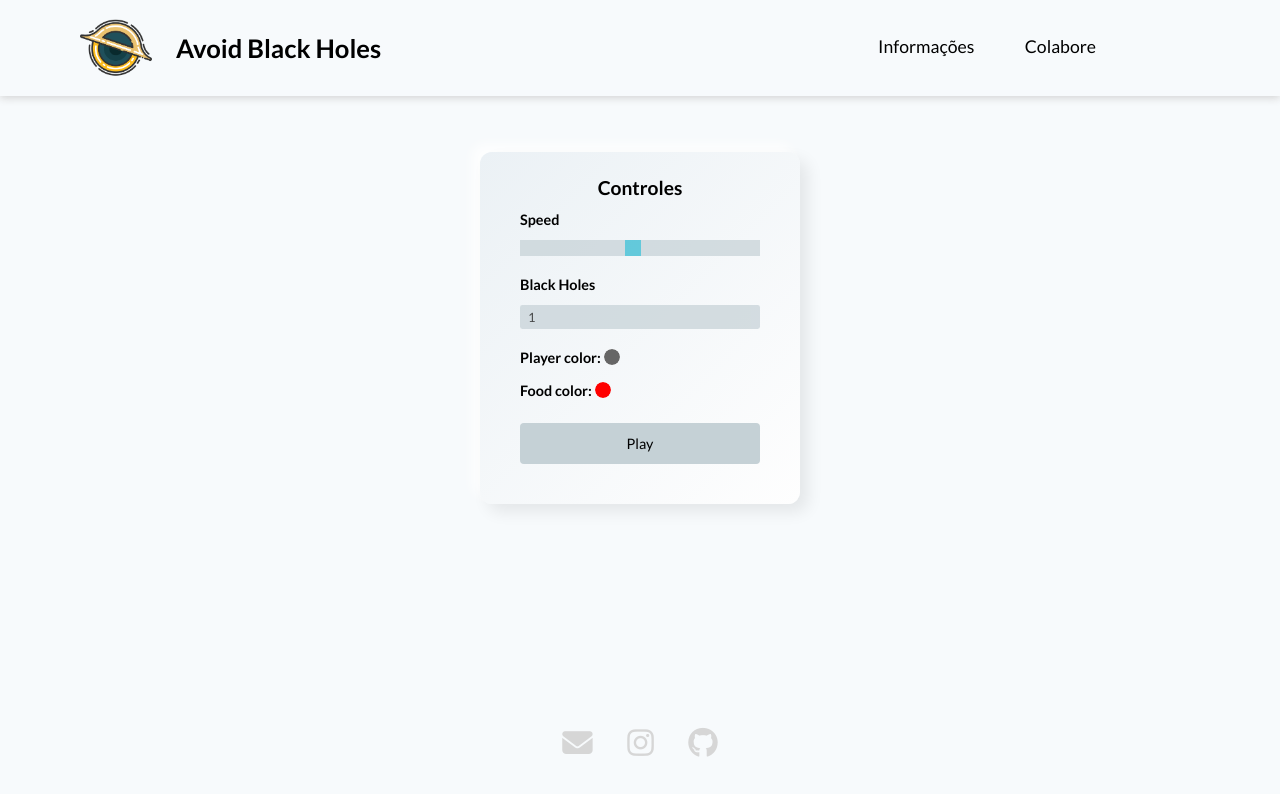
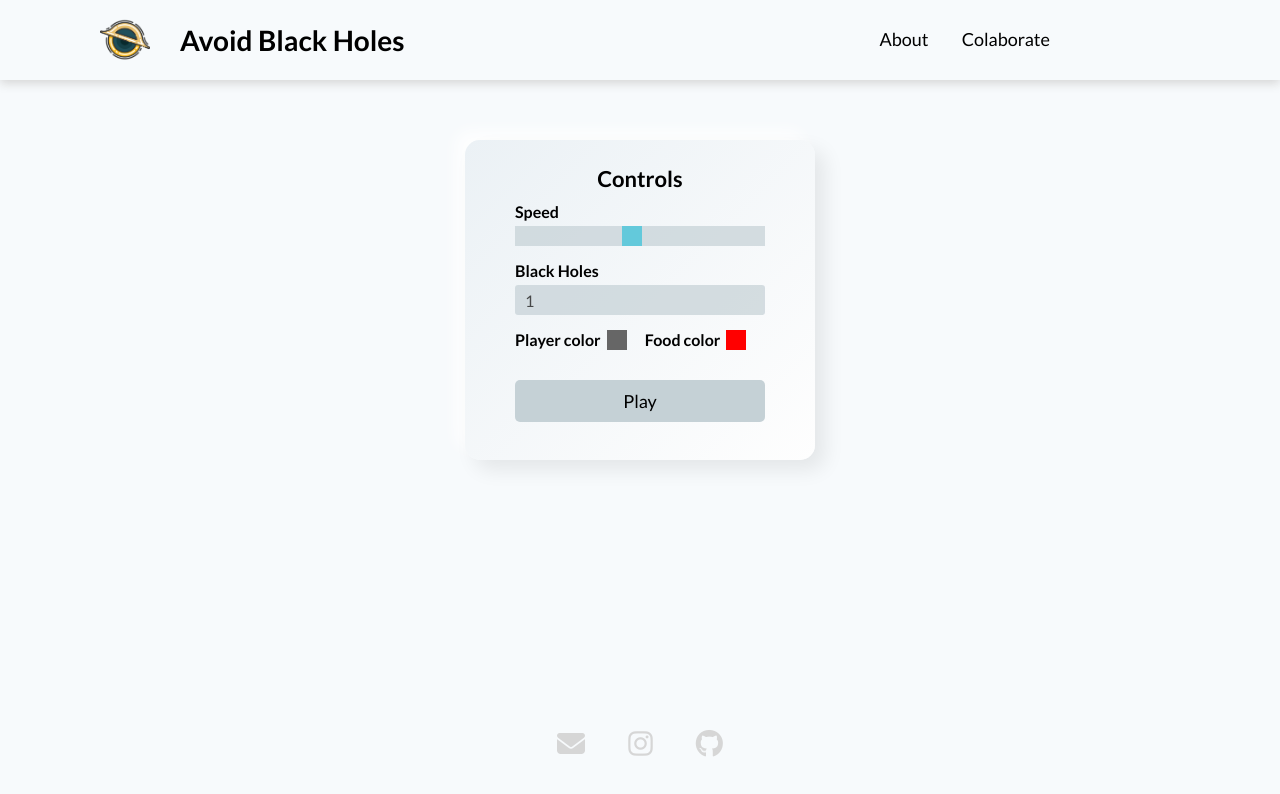
Before and after one commit to Palhanor/Avoid-Black-Holes, a plain HTML site: page index.html in a window 1280 px wide. Drawn offline with Linux system fonts and the light colour scheme.

Commit message:
Adjusted styles and the HTML semantics

```diff
--- a/CSS/style.css
+++ b/CSS/style.css
@@ -8,6 +8,7 @@
 }
 body {
     background-color: #F7FAFC;
+    overflow: hidden;
 }
 header {
     box-shadow: 0 3px 10px lightgray;
@@ -17,14 +18,18 @@ header {
     width: 100%;
     padding: 15px 80px 15px 100px;
     margin-bottom: 30px;
-    height: 120px;
+    height: 80px;
 }
 header img, header h1, header ul, header li {
     display: inline-block;
     cursor: pointer;
 }
+/*header #imagemPrincipal {
+    width: 40px;
+    height: 40px;
+}*/
 header h1 {
-    font-size: 32px;
+    font-size: 28px;
     margin: 0px 30px;
     position: absolute;
     top: 50%;
@@ -32,10 +37,10 @@ header h1 {
 }
 header ul {
     float: right;
-    margin: 30px 150px;
+    margin: 13px 150px;
 }
 header li a {
-    font-size: 22px;
+    font-size: 18px;
     color: black;
     text-decoration: none;
 }
@@ -43,35 +48,29 @@ header li a:hover {
     color: #fdbd1d;
 }
 header li {
-    margin: 0px 0px 0px 60px;
+    margin: 0px 0px 0px 30px;
 }
-/*
-header .fab, header .fas {
-    font-size: 20px;
-    color: gray;
-}
-*/
 #box {
-    width: 420px;
-    height: 100px;
-    border-radius: 15px;
-    margin: 30px auto;
+    width: 320px;
+    height: 80px;
+    border-radius: 12px;
+    margin: 15px auto 25px;
     background: linear-gradient(135deg, #ebf1f5, #FEFEFE);
     box-shadow: 10px 10px 20px rgba(0, 0, 0, 0.08), -10px -10px 15px rgba(255, 255, 255, 0.8);
-    padding: 15px 50px;
+    padding: 15px 40px;
     position: relative;
     cursor: pointer;
     transition: 0.3s;
     line-height: 1.8;
 }
 #box img {
-    width: 70px;
-    height: 70px;
+    width: 50px;
+    height: 50px;
 }
 #box h1 {
     display: inline-block;
-    margin-left: 20px;
-    font-size: 28px;
+    margin-left: 15px;
+    font-size: 22px;
     position: absolute;
     top: 50%;
     transform: translateY(-50%);
@@ -82,8 +81,8 @@ header .fab, header .fas {
     border: 2px solid #BBB;
     background-color: #efefef;
 }
-#modalControles {
-    display: block;
+#modalGame {
+    display: none;
     position: fixed;
     top: 0;
     left: 0;
@@ -93,27 +92,28 @@ header .fab, header .fas {
     padding: 10px 0px;
 }
 #blocoControles {
-    width: 400px;
-    height: 440px;
+    width: 350px;
+    height: 320px;
     border-radius: 15px;
-    margin: 180px auto;
+    margin: 140px auto;
     background: linear-gradient(135deg, #ebf1f5, #FEFEFE);
     box-shadow: 10px 10px 20px rgba(0, 0, 0, 0.08), -10px -10px 15px rgba(255, 255, 255, 0.8);
     padding: 15px 50px;
     position: relative;
 }
 #blocoControles h2 {
-    font-size: 24px;
+    font-size: 22px;
     font-weight: 600;
     text-align: center;
-    margin: 15px;
+    margin: 10px 0px;
 }
 #blocoControles label {
-    font-size: 18px;
+    font-size: 16px;
     font-weight: 600;
+    margin-right: 3px;
 }
 #nivelVelocidade {
-    margin: 15px 0 25px;
+    margin: 5px 0 15px;
     appearance: none;
     width: 100%;
     height: 20px;
@@ -133,14 +133,17 @@ header .fab, header .fas {
     cursor: pointer;
 }
 #nivelVelocidade::-moz-range-thumb {
+    appearance: none;
     width: 20px;
     height: 20px;
     background: #27b6cf;
+    border: none;
+    border-radius: 0px;
     cursor: pointer;
 }
 #numObstaculos {
     appearance: none;
-    margin: 15px 0 25px;
+    margin: 5px 0 15px;
     width: 100%;
     height: 30px;
     background: #c5d1d6;
@@ -158,22 +161,27 @@ header .fab, header .fas {
     width: 20px;
     height: 20px;
     border: none;
-    border-radius: 50%;
     vertical-align: top;
     cursor: pointer;
+    margin-right: 15px;
 }
 #corPersonagem::-webkit-color-swatch-wrapper, #corComida::-webkit-color-swatch-wrapper {
     padding: 0;
 }
+#corPersonagem::-moz-color-swatch-wrapper, #corComida::-moz-color-swatch-wrapper {
+    padding: 0;
+}
 #corPersonagem::-webkit-color-swatch, #corComida::-webkit-color-swatch {
     border: none;
-    border-radius: 50%;
+}
+#corPersonagem::-moz-color-swatch, #corComida::-moz-color-swatch {
+    border: none;
 }
 #iniciarJogo {
     display: block;
     margin: 30px auto 0px;
     cursor: pointer;
-    padding: 15px;
+    padding: 10px;
     width: 100%;
     border: none;
     border-radius: 5px;
@@ -188,20 +196,20 @@ footer {
     display: block;
     position: absolute;
     bottom: 0;
-    height: 120px;
+    height: 80px;
     width: 100%;
     text-align: center;
 }
 footer ul {
     display: block;
-    margin: 30px 0px;
+    margin: 10px 0px;
 }
 footer li {
     display: inline-block;
     margin: 0px 20px;
 }
 footer .fab, footer .fas {
-    font-size: 38px;
+    font-size: 28px;
     color: rgb(214, 214, 214);
     transition: 0.3s;
 }
--- a/JS/game.js
+++ b/JS/game.js
@@ -38,8 +38,8 @@ OUTROS
     var foodColorInput = document.querySelector("#corComida");
 
     // Generate Player position
-    var posicaoPlayerX = generateRandom(50);
-    var posicaoPlayerY = generateRandom(25);
+    var posicaoPlayerX = generateRandom(40);
+    var posicaoPlayerY = generateRandom(20);
 
     // Set Food variable positions
     var posicaoComidinhaX;
@@ -55,7 +55,15 @@ OUTROS
     var contadorPontos = 0;
     var jogando = false;
     var playerColor = "#666666";
-    var foodColor = "#FF0000"
+    var foodColor = "#FF0000";
+
+    var playerSize = 20;
+    /*
+    var screenWidth = 800;
+    var screenHeight = 400;
+    var numBlocksX = 40;
+    var numBlocksY = 20;
+    */
 
     // Movement controls
     var andaBaixo;
@@ -73,7 +81,8 @@ OUTROS
     function iniciaJogo() {
         if (jogando == false) {
             jogando = true;
-            document.querySelector("#modalControles").style.display = "none";
+            document.querySelector("#modalGame").style.display = "block";
+            document.querySelector("footer").style.display = "none";
             velocidade = velocidadeInput.value;
             numBlackHoles = numBlackHolesInput.value;
             playerColor = playerColorInput.value;
@@ -86,8 +95,8 @@ OUTROS
 
     // Desenha a tela inicial quando começa (e em cada movimento)
     function desenhaTela() {
-        for(let x = 0; x < 1000; x += 20) {
-            for(let y = 0; y < 500; y += 20) {
+        for(let x = 0; x < 800; x += 20) {
+            for(let y = 0; y < 400; y += 20) {
                 pincel.fillStyle = "#efefef";
                 pincel.fillRect(x, y, 20, 20);
                 pincel.strokeStyle = "#e3e3e3";
@@ -117,12 +126,12 @@ OUTROS
 
     // Cria nova comidinha
     function criaNovaComidinha() {
-        posicaoComidinhaX = generateRandom(50);
-        posicaoComidinhaY = generateRandom(25);
+        posicaoComidinhaX = generateRandom(40);
+        posicaoComidinhaY = generateRandom(20);
         for (let i = 0; i < obstaculosX.length; i++) {
             if (posicaoComidinhaX == obstaculosX[i] && posicaoComidinhaY == obstaculosY[i]) {
-                posicaoComidinhaX = generateRandom(50);
-                posicaoComidinhaY = generateRandom(25);
+                posicaoComidinhaX = generateRandom(40);
+                posicaoComidinhaY = generateRandom(20);
             }
         }
         desenhaComidinha();
@@ -139,8 +148,8 @@ OUTROS
     // Cria novos Back Holes
     function criaNovosBlackholes() {
         for (let i = 0; i < numBlackHoles; i++) {
-            var novoObstaculoX = generateRandom(50);
-            var novoObstaculoY = generateRandom(25);
+            var novoObstaculoX = generateRandom(40);
+            var novoObstaculoY = generateRandom(20);
             obstaculosX.push(novoObstaculoX);
             obstaculosY.push(novoObstaculoY);
             desenhaBlackholes();
@@ -162,7 +171,7 @@ OUTROS
         if (posicaoPlayerX == posicaoComidinhaX && posicaoPlayerY == posicaoComidinhaY) {
             contadorPontos++;
             placar.innerText = contadorPontos;
-            box.style.padding = "15px 140px";
+            box.style.padding = "15px 110px";
             criaNovosBlackholes();
             criaNovaComidinha();
             desenhaComidinha();
@@ -182,10 +191,10 @@ OUTROS
                 limpaBaixo();
                 limpaEsquerda();
                 tela.style.display = "none";
-                box.style.marginTop = "200px";
-                box.style.height = "300px";
+                box.style.marginTop = "150px";
+                box.style.height = "220px";
                 box.style.textAlign = "center";
-                box.style.padding = "100px 30px";
+                box.style.padding = "60px 30px";
                 box.innerHTML = "<strong>Pontuação: </strong>" + contadorPontos + "<br><strong>Velocidade: </strong>" + velocidade + "<br><strong>Black Holes por vez: </strong>" + numBlackHoles;
             }
         }
@@ -195,14 +204,14 @@ OUTROS
     function teletransporte() {
         //console.log(posicaoPlayerX);
         //console.log(posicaoPlayerY);
-        if (posicaoPlayerX >= 1000) {
+        if (posicaoPlayerX >= 800) {
             posicaoPlayerX = -20;
         } else if (posicaoPlayerX < 0) {
-            posicaoPlayerX = 1000;
-        } else if (posicaoPlayerY >= 500) {
+            posicaoPlayerX = 800;
+        } else if (posicaoPlayerY >= 400) {
             posicaoPlayerY = -20;
         } else if (posicaoPlayerY < 0) {
-            posicaoPlayerY = 500;
+            posicaoPlayerY = 400;
         }
     }
 
--- a/index.html
+++ b/index.html
@@ -17,41 +17,35 @@
     <title lang="en">Avoid Black Holes</title>
 </head>
     <body>
+        <header>
+            <img id="#imagemPrincipal" src="Images/black_hole.png" alt="Icone de buraco negro" width="50">
+            <h1>Avoid Black Holes</h1>
+            <ul>
+                <li><a href="#">About</a></li>
+                <li><a href="#">Colaborate</a></li>
+            </ul>
+        </header>
 
-        <script>
-            document.body.style.zoom = 0.8;
-        </script>
+        <main id="blocoControles">
+            <h2>Controls</h2>
+            <label for="nivelVelocidade">Speed</label><br>
+            <input type="range" id="nivelVelocidade" name="nivelVelocidade" min="50" max="200" value="120">
+            <label for="numObstaculos">Black Holes</label><br>
+            <input type="number" id="numObstaculos" name="numObstaculos" min="1" max="5" value="1">
+            <label for="corPersonagem">Player color </label><input type="color" id="corPersonagem" value="#666666">
+            <label for="corComida">Food color </label><input type="color" id="corComida" value="#ff0000">
+            <button id="iniciarJogo" type="button">Play</button>
+        </main>
 
+        <div id="modalGame">
             <div id="box">
                 <img src="Images/black_hole.png" alt="">
                 <h1 id="placar" lang="en">Avoid Black Holes</h1>
             </div>
 
-        <canvas id="tela" width="1000" height="500"></canvas>
+            <canvas id="tela" width="800" height="400"></canvas>
+        </div>
 
-        <div id="modalControles">
-            <header>
-                <img id="#imagemPrincipal" src="Images/black_hole.png" alt="Icone de buraco negro" width="90">
-                <h1>Avoid Black Holes</h1>
-                <ul>
-                    <li><a href="#">Informações</a></li>
-                    <li><a href="#">Colabore</a></li>
-                    <!-- <li id="nightMode"><i class="fas fa-sun"></i></li> -->
-                </ul>
-            </header>
-            <div id="blocoControles">
-                <h2>Controles</h2>
-                <label for="nivelVelocidade">Speed</label><br>
-                <input type="range" id="nivelVelocidade" name="nivelVelocidade" min="50" max="200" value="120">
-                <label for="numObstaculos">Black Holes</label><br>
-                <input type="number" id="numObstaculos" name="numObstaculos" min="1" max="5" value="1">
-                <!-- Label para o grid
-                <input type="radio" id="comGrid" name="temGrid" value="sim" disabled><label for="comGrid">Grid</label><br>
-                <input type="radio" id="semGrid" name="temGrid" value="não" disabled><label for="semGrid">Plano</label><br> -->
-                <label for="corPersonagem">Player color: </label><input type="color" id="corPersonagem" value="#666666"><br><br>
-                <label for="corComida">Food color: </label><input type="color" id="corComida" value="#ff0000">
-                <button id="iniciarJogo" type="button">Play</button>
-            </div>
         <footer>
             <ul>
                 <li><a href="#"><i class="fas fa-envelope"></i></a></li>
@@ -59,12 +53,8 @@
                 <li><a href="#"><i class="fab fa-github"></i></a></li>
             </ul>
         </footer>
-        </div>
 
         <script src="https://kit.fontawesome.com/e47ec628f8.js" crossorigin="anonymous"></script>
         <script src="JS/game.js"></script>
-        <!-- <script src="night_mode.js"></script> -->
-        <!-- <script src="idioms.js"></script>  -->
-
     </body>
 </html>
```
Lines whose indentation alone changed are shown as unchanged.
